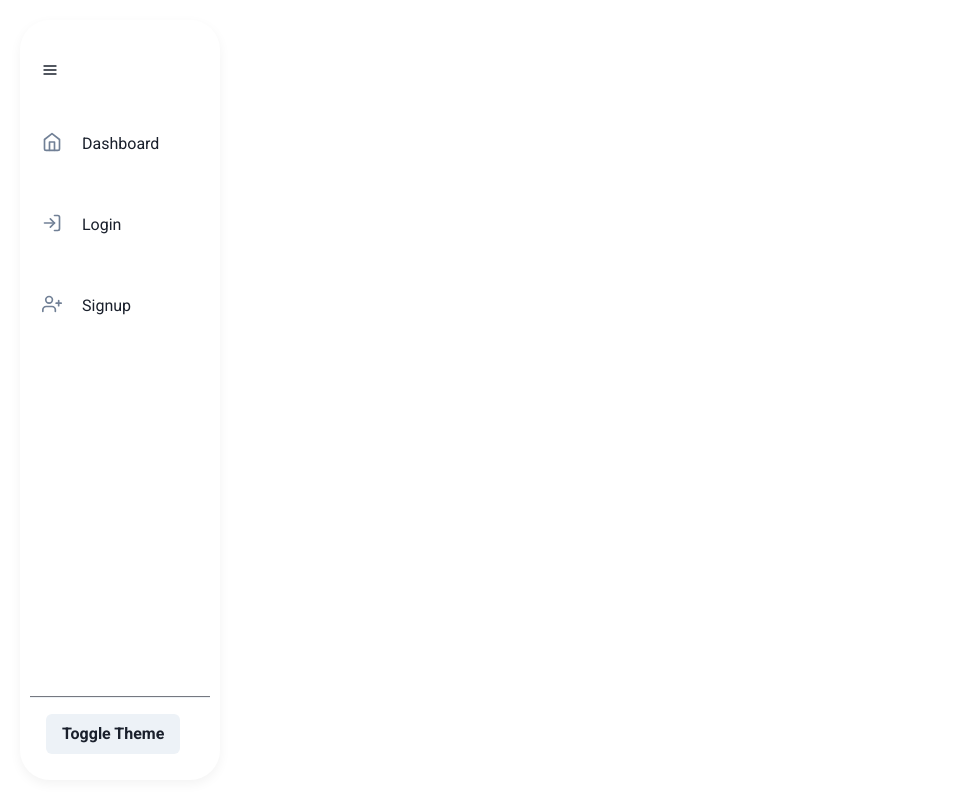
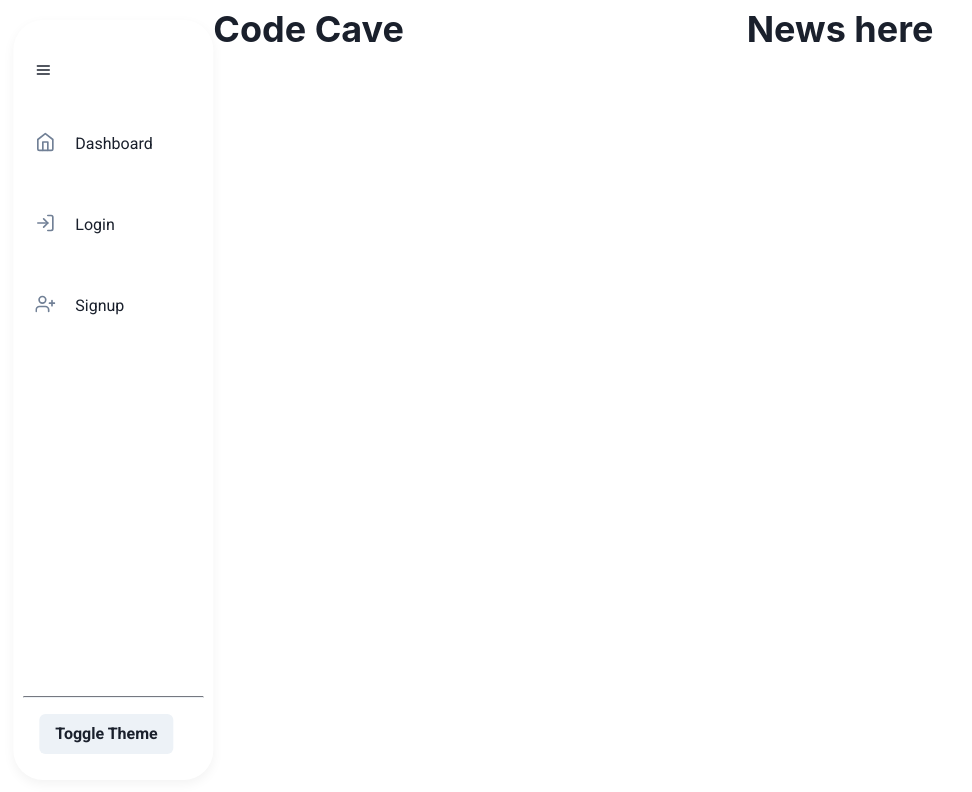
Before and after one commit to AlexGroat/code-cave-2.0, a React (Create React App) app in the folder client/: page / in a window 1280 px wide. Shown: the top 792 px of the page, without its empty margins (0-972 px from the left). Built offline with nearby package versions, Linux system fonts and the light colour scheme; no server answers.

Commit message:
old home layout before convert to chakra wrap

```diff
--- a/client/src/pages/Home/index.js
+++ b/client/src/pages/Home/index.js
@@ -1,10 +1,10 @@
 import Sidebar from "../../components/Sidebar";
-import { Flex, Text, IconButton } from "@chakra-ui/react";
-import { FiMenu } from "react-icons/fi";
+import { Flex, Heading } from "@chakra-ui/react";
 
 export default function Home() {
   return (
-    <div>
+    <div className="home-container" style={{display: "flex"}}>
+      <div className="column-1 col-2">
         <Flex w="100%">
           <Sidebar />
           <Flex
@@ -15,5 +15,12 @@ export default function Home() {
           ></Flex>
         </Flex>
       </div>
+      <div className="column-2 col-5">
+        <Heading mt={2}>Code Cave</Heading>
+      </div>
+      <div className="column-3 col-5" >
+        <Heading mt={2}>News here</Heading>
+      </div>
+    </div>
   );
 }
```
Also changed, not shown: client/src/components/PostForm.js (added). Lines whose indentation alone changed are shown as unchanged.
